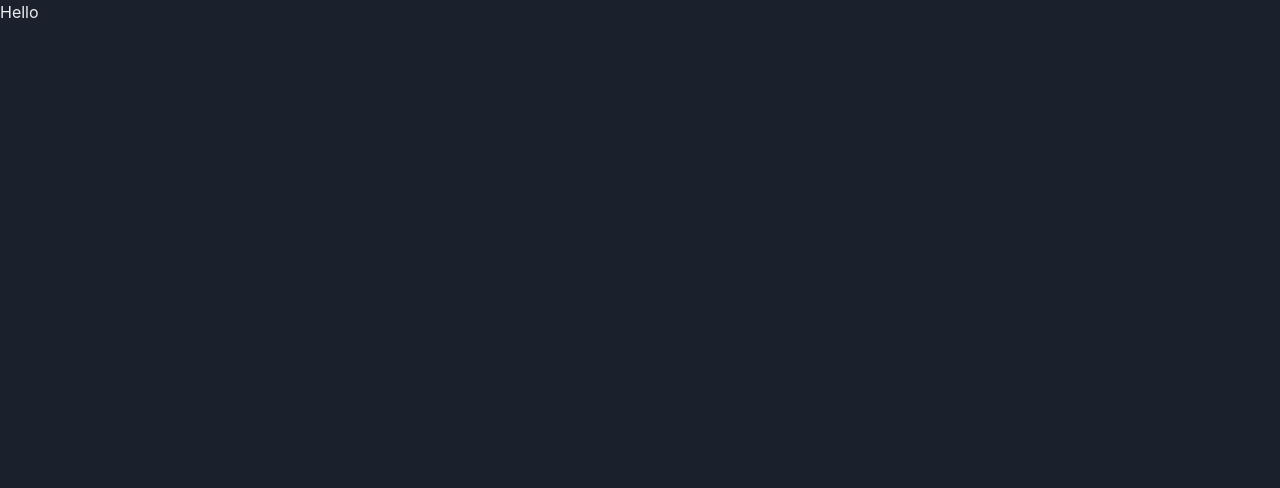
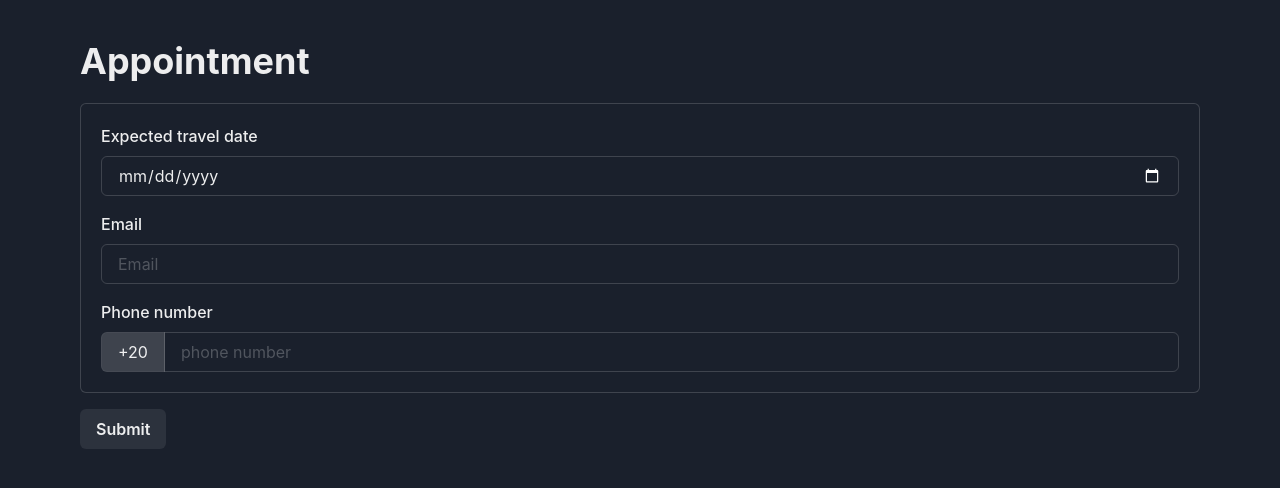
Before and after one commit to NOSTVA/Booking-Project, a React (Create React App) app in the folder Client/: page /dashboard in a window 1280 px wide. Shown: the top 488 px of the page. Built offline with nearby package versions, Linux system fonts and the light colour scheme.

Commit message:
new form created

```diff
--- a/Client/src/components/AppointmentsGridView.js
+++ b/Client/src/components/AppointmentsGridView.js
@@ -9,6 +9,7 @@ import {
   FormLabel,
   Input,
   Select,
+  Container,
 } from "@chakra-ui/react";
 
 import { useGetAppointmentsQuery } from "../store/api-slice";
@@ -29,100 +30,9 @@ function AppointmentsGridView() {
   }
 
   return (
-    <Stack spacing={5}>
-      <Card variant="outline">
-        <CardBody>
-          <form onSubmit={(e) => e.preventDefault()}>
-            <FormControl>
-              <FormLabel>Applicant Passport Number</FormLabel>
-              <Input
-                variant="filled"
-                type="text"
-                value={passportNumberFilter}
-                placeholder="Search by passport number"
-                onChange={(e) => SetPassportNumberFilter(e.target.value)}
-              />
-            </FormControl>
-          </form>
-        </CardBody>
-      </Card>
-
-      <Card variant="outline">
-        <CardBody>
-          <Stack direction="row">
-            <Select
-              value={filterField.owner}
-              onChange={(e) => onFilterChange("owner", e.target.value)}>
-              <option value="">All</option>
-              {isSuccess &&
-                data.attributes.ownerEmuns.map((value, index) => {
-                  return (
-                    <option key={index} value={value}>
-                      {value}
-                    </option>
-                  );
-                })}
-            </Select>
-            <Select
-              value={filterField.visa}
-              onChange={(e) => onFilterChange("visa", e.target.value)}>
-              <option value="">All</option>
-              {isSuccess &&
-                data.attributes.visaEmuns.map((value, index) => {
-                  return (
-                    <option key={index} value={value}>
-                      {value}
-                    </option>
-                  );
-                })}
-            </Select>
-            <Select
-              value={filterField.status}
-              onChange={(e) => onFilterChange("status", e.target.value)}>
-              <option value="">All</option>
-              {isSuccess &&
-                data.attributes.statusEmuns.map((value, index) => {
-                  return (
-                    <option key={index} value={value}>
-                      {value}
-                    </option>
-                  );
-                })}
-            </Select>
-          </Stack>
-        </CardBody>
-      </Card>
-
-      <Stack spacing={5} align="stretch" justify="center" alignItems="center">
-        {!isLoading ? (
-          isSuccess &&
-          data.payload
-            .filter(
-              (appointment) =>
-                appointment.applicants.length === 0 ||
-                appointment.applicants.some((applicant) =>
-                  applicant.passportNumber.startsWith(passportNumberFilter)
-                )
-            )
-            .map((appointment) => (
-              <AppointmentView
-                key={appointment._id}
-                appointment={appointment}
-                attributes={data.attributes}
-              />
-            ))
-        ) : (
-          <Spinner
-            margin={10}
-            thickness="4px"
-            speed="0.65s"
-            emptyColor="gray.200"
-            color="blue.500"
-            size="xl"
-          />
-        )}
-      </Stack>
-    </Stack>
+    <Container maxW="6xl" py={10}>
+      MainForm
+    </Container>
   );
 }
 
--- /dev/null
+++ b/Client/src/components/MainForm.js
@@ -0,0 +1,100 @@
+import { useState } from "react";
+import {
+  Box,
+  Stack,
+  Card,
+  CardBody,
+  FormControl,
+  FormLabel,
+  Input,
+  FormErrorMessage,
+  Button,
+  InputGroup,
+  InputLeftAddon,
+  Heading,
+} from "@chakra-ui/react";
+
+const MainFrom = () => {
+  const [input, setInput] = useState("");
+  const [isSubmitted, setIsSubmitted] = useState(false);
+  const [phoneNumber, setPhoneNumber] = useState("");
+
+  const handleInputChange = (e) => setInput(e.target.value);
+
+  const isError = isSubmitted && (input === "" || phoneNumber === "");
+
+  const handleSubmit = (e) => {
+    e.preventDefault();
+    setIsSubmitted(true);
+  };
+
+  const handlePhoneKeyDown = (e) => {
+    if (e.key === "Backspace" || e.key === "Delete") {
+      return;
+    }
+    if (!/^\d+$/.test(e.key)) {
+      e.preventDefault();
+    }
+  };
+
+  const handlePhoneChange = (e) => {
+    const newPhoneNumber = e.target.value.replace(/\D/g, "");
+    setPhoneNumber(newPhoneNumber);
+  };
+
+  return (
+    <Stack spacing={5}>
+      <Heading>Appointment</Heading>
+      <form onSubmit={handleSubmit}>
+        <Card variant="outline">
+          <CardBody>
+            <Box mb={4}>
+              <FormLabel>Expected travel date</FormLabel>
+              <Input placeholder="Select Date and Time" size="md" type="date" />
+            </Box>
+            <Box mb={4}>
+              <FormControl isInvalid={isError}>
+                <FormLabel>Email</FormLabel>
+                <Input
+                  placeholder="Email"
+                  type="email"
+                  value={input}
+                  onChange={handleInputChange}
+                />
+                {isError && (
+                  <FormErrorMessage>Email is required.</FormErrorMessage>
+                )}
+              </FormControl>
+            </Box>
+            <Box>
+              <FormControl isInvalid={isError}>
+                <FormLabel>Phone number</FormLabel>
+                <InputGroup>
+                  <InputLeftAddon children="+20" />
+                  <Input
+                    type="tel"
+                    placeholder="phone number"
+                    pattern="[0-9]*"
+                    maxLength="11"
+                    value={phoneNumber}
+                    onKeyDown={handlePhoneKeyDown}
+                    onChange={handlePhoneChange}
+                  />
+                </InputGroup>
+                {isError && (
+                  <FormErrorMessage>phone number is required.</FormErrorMessage>
+                )}
+              </FormControl>
+            </Box>
+          </CardBody>
+        </Card>
+
+        <Box mb={4} mt={4}>
+          <Button type="submit">Submit</Button>
+        </Box>
+      </form>
+    </Stack>
+  );
+};
+
+export default MainFrom;
--- a/Client/src/pages/CreateAppointment.js
+++ b/Client/src/pages/CreateAppointment.js
@@ -1,11 +1,12 @@
-import React from "react";
+import { Container } from "@chakra-ui/react";
+import MainForm from "../components/MainForm";
 
-const CreateAppo = () => {
+const CreateAppointment = () => {
   return (
-    <div>
-      <h1>Hello</h1>
-    </div>
+    <Container maxW="6xl" py={10}>
+      <MainForm />
+    </Container>
   );
 };
 
-export default CreateAppo;
+export default CreateAppointment;
```
